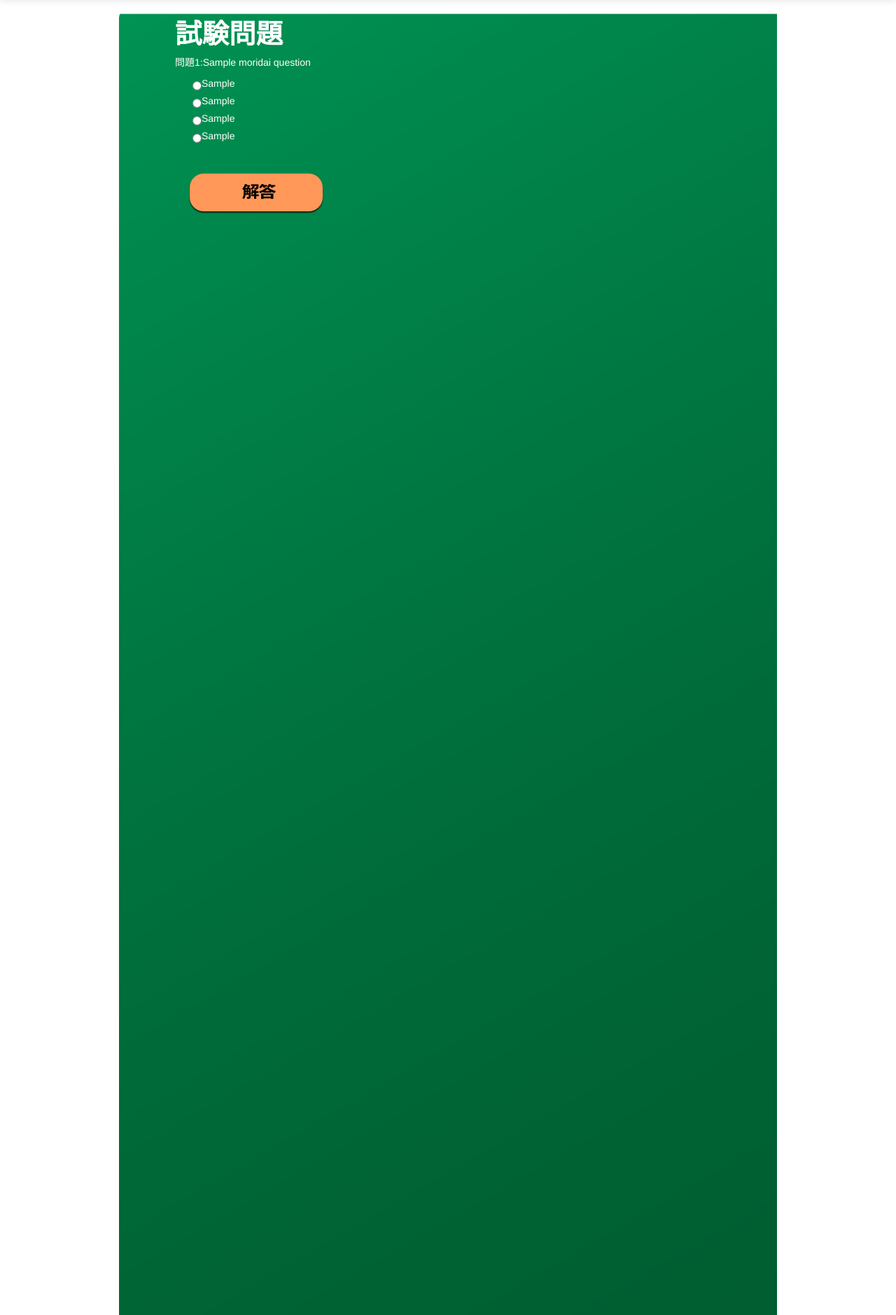
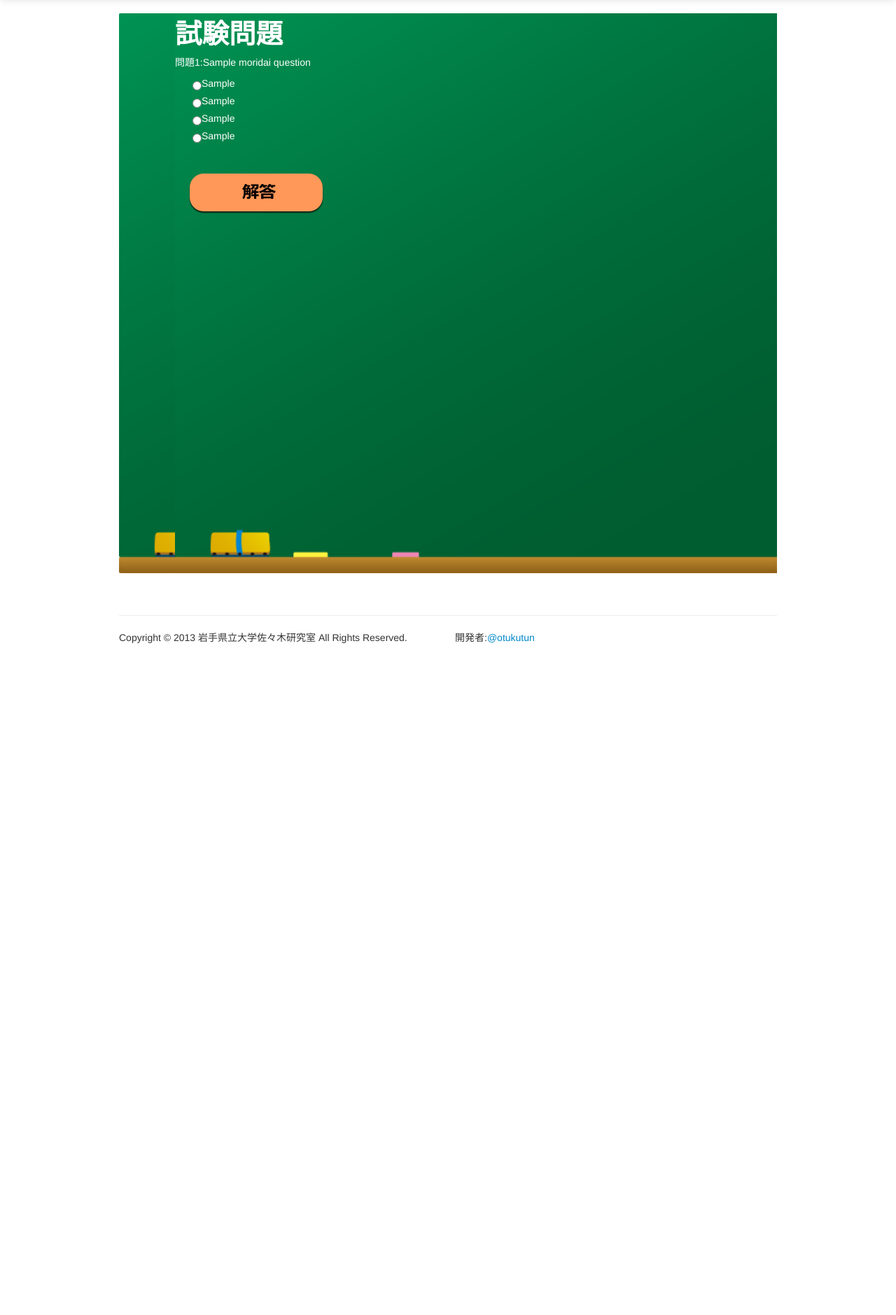
Before and after one commit to otukutun/fb_app, a PHP site: template templates/test.php in a window 1280 px wide. Shown: the part 41-1920 px from the top of the page at 70% size. After the commit the page ends 960 px from the top, so only its background shows below. Run offline with PHP 8.4, Linux system fonts and the light colour scheme; the template is opened without the code that fills it: most values are stand-ins (such as "Sample title", 1, 10 or a date in 2020); some libraries are stand-ins or nearby versions.

Commit message:
API_URLを変更した

```diff
--- a/config.php
+++ b/config.php
@@ -2,6 +2,7 @@
 
 //共通
 define('TITLE','もりけん５級');
+define('API_URL','http://n0.x0.to/rskweb/moridai/');
 //開発環境
 if (getenv('HOST_NAME') == 'development') {
 define('FB_APP_ID',getenv('FB_APP_ID'));
--- a/css/style_test.css
+++ b/css/style_test.css
@@ -2,18 +2,14 @@ body {
 padding-top: 60px; /* 60px to make the container go all the way to the bottom of the topbar */
 }
 #main {
-        color: #FFF;
+color: #FFFFFF;
 padding-left:0px;
-        background-image: url('../img/kokuban_long.png');
+background-image: url('../img/kokuban3.png');
 background-repeat: none;
-        height: 2700px;
+height: 800px;
 -moz-background-size:cover;
 background-size:cover;
-        //background-size: 940px 900px
-}
-#second-line {
-        margin-top:30px;
-        padding-left: 100px;
+overflow: auto;
 }
 
 .category {
--- a/logout.php
+++ b/logout.php
@@ -9,6 +9,5 @@ require_once('func.php');
 $_SESSION = array();
 session_destroy();
 header("Location:" . REDIRECT_URL ."index.php");
-//header('Location:'. REDIRECT_URL . 'index.php');
 exit;
 ?>
--- a/quiz.php
+++ b/quiz.php
@@ -12,7 +12,7 @@ if (!isset($_GET['category'])) {
         header("Locaion:" . REDIRECT_URL . 'index.php');
         exit;
 }
-$res = api_req("http://n0.x0.to/rskweb/moridai/question.json?user_id=" . $_SESSION['fb_id'] . "&category_id=" . $_GET['category']);
+$res = api_req(API_URL . "question.json?user_id=" . $_SESSION['fb_id'] . "&category_id=" . $_GET['category']);
 if ($res['response'] == 'Data is Empty') {
         $message = '問題が取得出来ませんでした。また時間を置いてからチャレンジしてください。';
 }
--- a/quiz_result.php
+++ b/quiz_result.php
@@ -23,7 +23,6 @@ if ($result == '正解') {
 } else {
         $answer_flg = 0;
 }
-$res = api_req_post("http://n0.x0.to/rsk/moridai/answer_check.json","user_id=" . $_SESSION['fb_id'] . "&question_id=". $_POST['question_id'] ."&category_id=" . $_POST['category_id'] . "&answer_flag=" . $answer_flg . "&answer_option=" . $_POST['choice']. "&answer_type=0&client_type=facebook");
-var_dump($res);
+$res = api_req_post(API_URL .  "answer_check.json","user_id=" . $_SESSION['fb_id'] . "&question_id=". $_POST['question_id'] ."&category_id=" . $_POST['category_id'] . "&answer_flag=" . $answer_flg . "&answer_option=" . $_POST['choice']. "&answer_type=0&client_type=facebook");
 require('templates/quiz_result.php');
 ?>
--- a/templates/index_logined.php
+++ b/templates/index_logined.php
@@ -1,9 +1,5 @@
 <?php ob_start(); ?>
 <h1 id="top_message"><?php echo $user['name']; ?>さん、ようこそ</h1>
-<?php
-var_dump($_SESSION['test']);
-//var_dump($user['id']);
-?>
 <br />
 <div class="row">
 <div class="span3 category">
--- a/templates/quiz.php
+++ b/templates/quiz.php
@@ -1,6 +1,4 @@
 <?php ob_start(); ?>
-<?php var_dump($message); ?>
-<?php var_dump($res); ?>
 <div class="row">
     <div class="span1">
     </div>
--- a/templates/test.php
+++ b/templates/test.php
@@ -2,7 +2,7 @@
 <div class="row">
     <div class="span1">
     </div>
-    <div class="span11">
+    <div class="span11" id="main">
 <h1>試験問題</h1>
 <form action="test_result.php" method="POST">
 <?php foreach ($tests['response'] as $question): ?>
--- a/test.php
+++ b/test.php
@@ -7,7 +7,7 @@ if (!isset($_SESSION['fb_token'])) {
         header("Locaion:" . REDIRECT_URL . 'index.php');
         exit;
 }
-$tests = api_req("http://n0.x0.to/rskweb/moridai/test.json");
+$tests = api_req(API_URL . "test.json");
 if ($tests['response'] == 'Data is Empty') {
         $message =  "テストデータが取得出来ません。。";
         require('templates/test_message.php');
--- a/test_result.php
+++ b/test_result.php
@@ -23,7 +23,7 @@ foreach ($problems as $problem) {
         } else {
                 $problems[$i]['answer_flg'] = 0;
         }
-        $res[$i] = api_req_post("http://n0.x0.to/rsk/moridai/answer_check.json",'user_id='. $_SESSION['fb_id'] . '&question_id='. $problem['id'] .'&category_id=' . $problem['category_id'] . '&answer_flag=' . $problems[$i]['answer_flg'] . '&answer_option=' . $problem['choice']. '&answer_type=1');
+        $res[$i] = api_req_post(API_URL . "answer_check.json",'user_id='. $_SESSION['fb_id'] . '&question_id='. $problem['id'] .'&category_id=' . $problem['category_id'] . '&answer_flag=' . $problems[$i]['answer_flg'] . '&answer_option=' . $problem['choice']. '&answer_type=1');
         $i++;
 }
 $num = 1;
```
Also changed, not shown: login.php (+1 -9 lines). Lines whose indentation alone changed are shown as unchanged.
